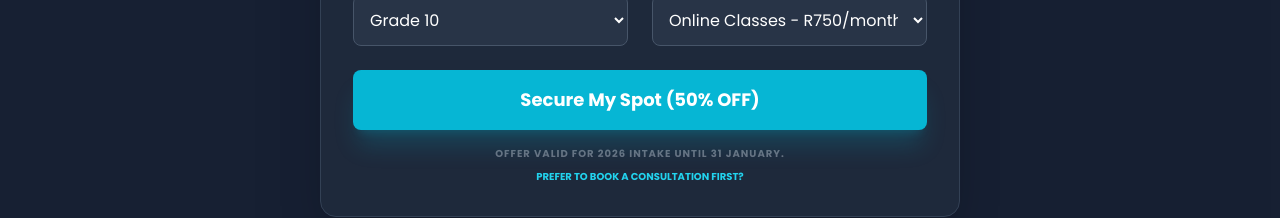
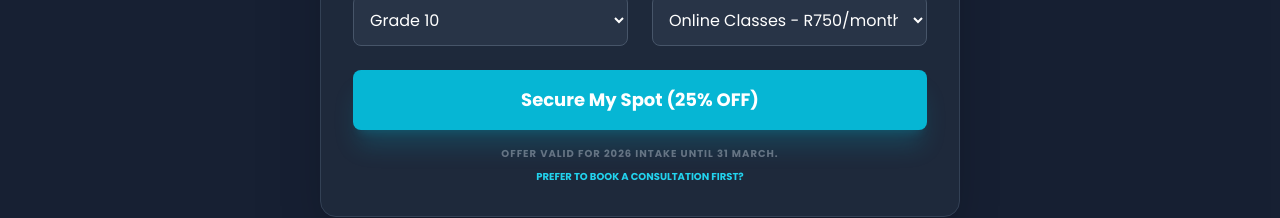
Before and after one commit to mdumasilela/Onlineiscool, a React (Vite) app: page / in a window 1280 px wide. Shown: the part 7080-7298 px from the top of the page. Built offline with nearby package versions, Linux system fonts and the light colour scheme.

Commit message:
Update discount offers and deadlines in Contact component

```diff
--- a/components/Contact.tsx
+++ b/components/Contact.tsx
@@ -183,11 +183,11 @@ const Contact: React.FC = () => {
                                 </svg>
                                 {submissionType === 'enrollment' ? 'Enrolling...' : 'Requesting...'}
                             </div>
-                        ) : (submissionType === 'enrollment' ? "Secure My Spot (50% OFF)" : "Schedule My Consultation")}
+                        ) : (submissionType === 'enrollment' ? "Secure My Spot (25% OFF)" : "Schedule My Consultation")}
                     </button>
                     <div className="flex flex-col items-center gap-2 mt-4">
                         <p className="text-gray-500 text-[10px] uppercase tracking-widest font-bold">
-                            {submissionType === 'enrollment' ? 'Offer valid for 2026 intake until 31 January.' : 'Average response time: 2-4 hours.'}
+                            {submissionType === 'enrollment' ? 'Offer valid for 2026 intake until 31 March.' : 'Average response time: 2-4 hours.'}
                         </p>
                         {submissionType === 'enrollment' ? (
                             <button type="button" onClick={() => setSubmissionType('consultation')} className="text-cyan-400 text-[10px] font-bold uppercase hover:underline">
@@ -195,7 +195,7 @@ const Contact: React.FC = () => {
                             </button>
                         ) : (
                             <button type="button" onClick={() => setSubmissionType('enrollment')} className="text-yellow-500 text-[10px] font-bold uppercase hover:underline">
-                                Want to secure the 75% discount now?
+                                Want to secure the 25% discount now?
                             </button>
                         )}
                     </div>
```
